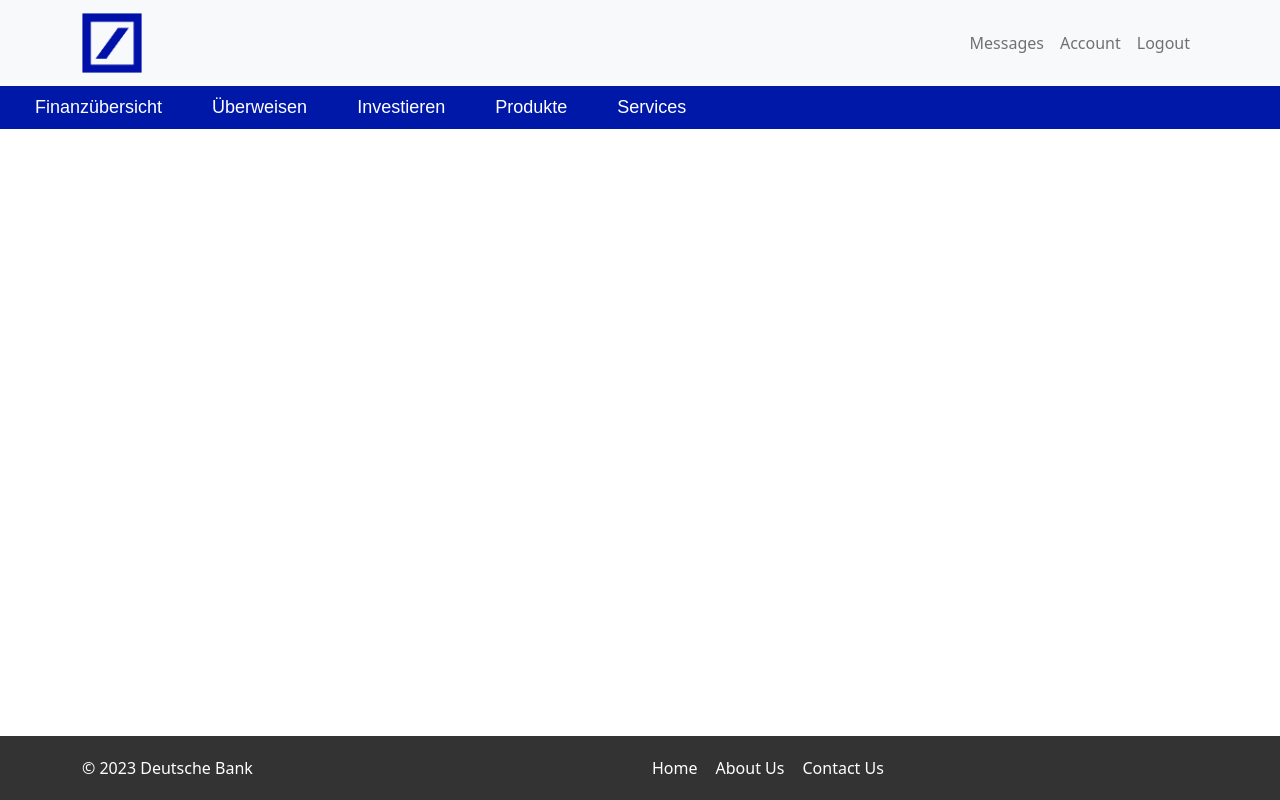
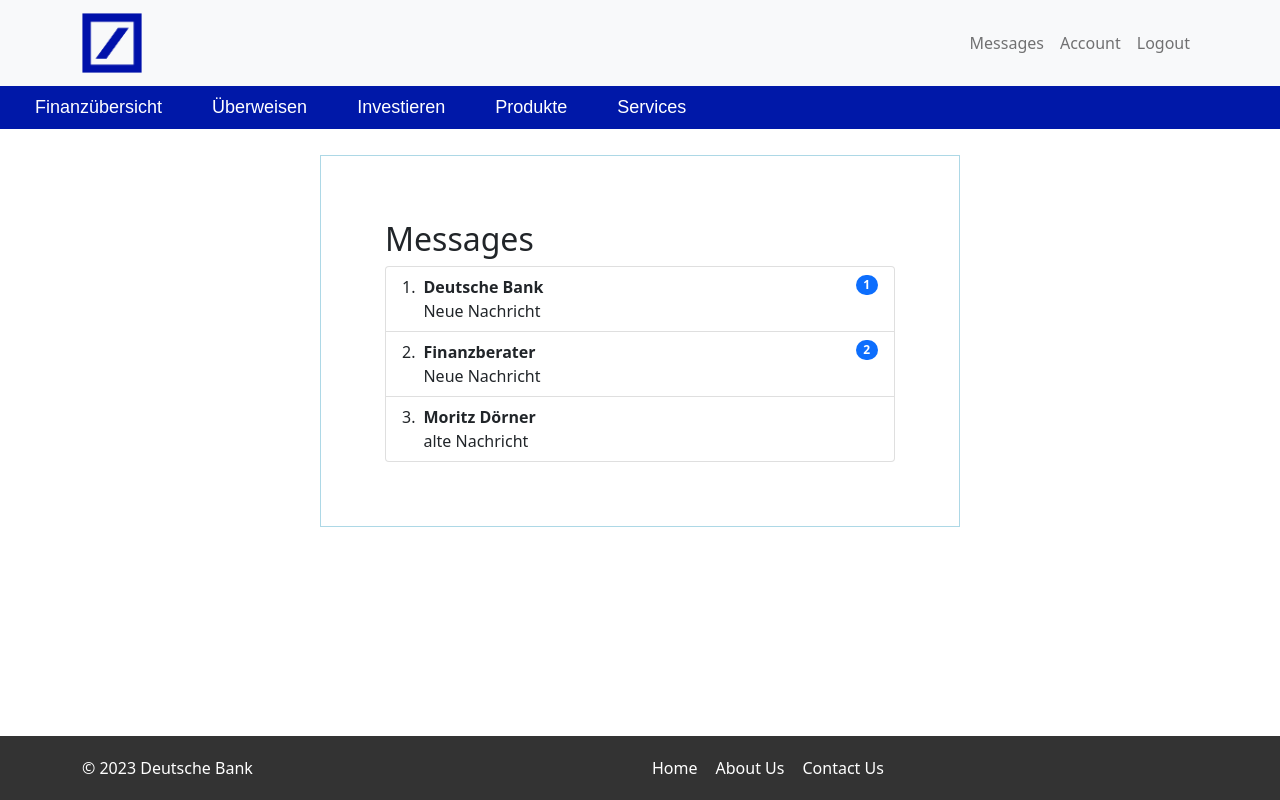
Before and after one commit to DrDrProfRosenthal/Suchleiste-DB, an Angular app in the folder frontend/: page /messages in a window 1280 px wide. Before the commit this address led to /. Built offline with nearby package versions, Linux system fonts and the light colour scheme.

Commit message:
new template for messages

```diff
--- a/frontend/src/app/app.module.ts
+++ b/frontend/src/app/app.module.ts
@@ -11,6 +11,7 @@ import { TransferComponent } from './components/transfer/transfer.component';
 import { InvestComponent } from './components/invest/invest.component';
 import { ProductsComponent } from './components/products/products.component';
 import { ServicesComponent } from './components/services/services.component';
+import { MessagesComponent} from './components/messages/messages.component';
 
 const routes: Routes = [
   { path: '', redirectTo: '/accounts', pathMatch: 'full' },
@@ -18,7 +19,8 @@ const routes: Routes = [
   { path: 'transfer', component: TransferComponent },
   { path: 'invest', component: InvestComponent },
   { path: 'products', component: ProductsComponent },
-  { path: 'services', component: ServicesComponent}
+  { path: 'services', component: ServicesComponent},
+  { path: 'messages', component: MessagesComponent}
 ];
 
 
--- /dev/null
+++ b/frontend/src/app/components/messages/messages.component.css
@@ -0,0 +1,30 @@
+.transfer-form {
+    width: 50%;
+    margin: 0 auto;
+  }
+
+  .form-group {
+    margin-bottom: 1rem;
+  }
+
+  label {
+    display: block;
+    font-weight: bold;
+    margin-bottom: 0.5rem;
+  }
+
+  input[type="text"],
+  input[type="number"],
+  input[type="checkbox"] {
+    width: 100%;
+    padding: 0.5rem;
+    border: 1px solid #ccc;
+    border-radius: 0.25rem;
+  }
+
+  input[type="checkbox"] {
+    width: auto;
+    margin-right: 0.5rem;
+  }
+
+  .button2 {background-color: #008CBA; color:white; padding:1%; font-size: 20px; width: 50%; border: none;}
--- /dev/null
+++ b/frontend/src/app/components/messages/messages.component.html
@@ -0,0 +1,34 @@
+
+<link href="https://cdn.jsdelivr.net/npm/bootstrap@5.3.0-alpha3/dist/css/bootstrap.min.css" rel="stylesheet" integrity="sha384-KK94CHFLLe+nY2dmCWGMq91rCGa5gtU4mk92HdvYe+M/SXH301p5ILy+dN9+nJOZ" crossorigin="anonymous">
+<div class="transfer-form" style="padding:5%; margin-top:2%; margin-bottom: 2%; border: 1px solid lightblue;">
+    <h2>Messages</h2>
+
+    <ol class="list-group list-group-numbered">
+      <li class="list-group-item d-flex justify-content-between align-items-start">
+        <div class="ms-2 me-auto">
+          <div class="fw-bold">Deutsche Bank</div>
+          Neue Nachricht
+        </div>
+        <span class="badge bg-primary rounded-pill">1</span>
+      </li>
+      <li class="list-group-item d-flex justify-content-between align-items-start">
+        <div class="ms-2 me-auto">
+          <div class="fw-bold">Finanzberater</div>
+          Neue Nachricht
+        </div>
+        <span class="badge bg-primary rounded-pill">2</span>
+      </li>
+      <li class="list-group-item d-flex justify-content-between align-items-start">
+        <div class="ms-2 me-auto">
+          <div class="fw-bold">Moritz Dörner</div>
+          alte Nachricht
+        </div>
+
+      </li>
+    </ol>
+
+
+
+  </div>
+
+  <script src="https://cdn.jsdelivr.net/npm/bootstrap@5.3.0-alpha3/dist/js/bootstrap.bundle.min.js" integrity="sha384-ENjdO4Dr2bkBIFxQpeoTz1HIcje39Wm4jDKdf19U8gI4ddQ3GYNS7NTKfAdVQSZe" crossorigin="anonymous"></script>
--- a/frontend/src/app/shared/header/header.component.html
+++ b/frontend/src/app/shared/header/header.component.html
@@ -22,7 +22,7 @@
           <div class="collapse navbar-collapse justify-content-end" id="navbarNav">
             <ul class="navbar-nav">
               <li class="nav-item">
-                <a class="nav-link" href="#">Messages</a>
+                <a class="nav-link" [routerLink]="['/messages']">Messages</a>
               </li>
               <li class="nav-item">
                 <a class="nav-link" href="#">Account</a>
```
Also changed, not shown: frontend/src/app/components/messages/messages.component.ts (added, +10 -0 lines), 1 other file (tests, documents, lock files or other folders).
